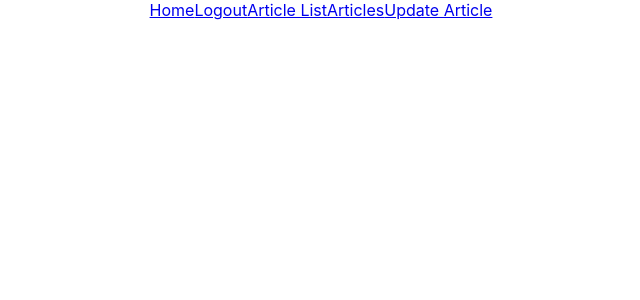
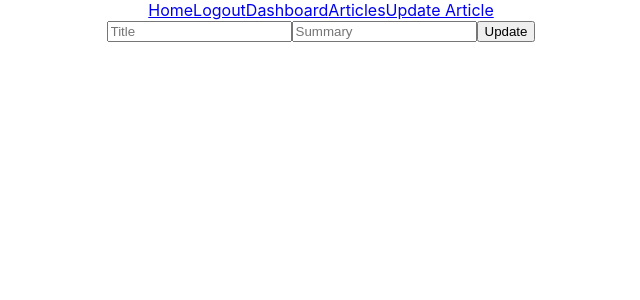
Before and after one commit to roselandroche/Pintereach-Frontend, a React (Create React App) app in the folder articles/: page /updatearticle in a window 1280 px wide. Shown: the top 300 px of the page, without its empty margins (319-959 px from the left). Built offline with nearby package versions, Linux system fonts and the light colour scheme; sample sign-in values are in the browser's storage.

Commit message:
Built Update component

```diff
--- a/articles/src/App.js
+++ b/articles/src/App.js
@@ -22,7 +22,7 @@ function App() {
 
           {!signedIn && <Link to="/login">Login</Link>}
           {signedIn && <Link to="/logout">Logout</Link>}
-          <Link to='/dashboard'>Article List</Link>
+          <Link to='/dashboard'>Dashboard</Link>
           <Link to='/articles'>Articles</Link>
           <Link to='/updatearticle'>Update Article</Link>
           </nav>
--- a/articles/src/components/UpdateArticle.js
+++ b/articles/src/components/UpdateArticle.js
@@ -2,10 +2,49 @@ import React, { useState, useEffect } from 'react';
 import api from '../utils/api';
 
 
-function UpdateArticle() {
+function UpdateArticle(props) {
+    const [newArticle, setNewArticle] = useState({
+        title: '',
+        summary: ''
+    })
+
+    const handleChange = event => {
+        setNewArticle({
+            ...newArticle,
+            [event.target.name]: event.target.value
+        })
+    }
+
+    const handleSubmit = event => {
+        event.preventDefault()
+        api()
+            .put('api/articles/:id', newArticle)
+            .then(res => {
+                console.log(res.data)
+                props.history.push(`/dashboard`)
+            })
+            .catch(err => console.log(err))
+    }
+
     return (
         <div>
-
+            <form onSubmit={handleSubmit}>
+                <input
+                    type='text'
+                    name='title'
+                    placeholder='Title'
+                    value={newArticle.title}
+                    onChange={handleChange}
+                />
+                <input
+                    type='text'
+                    name='summary'
+                    placeholder='Summary'
+                    value={newArticle.summary}
+                    onChange={handleChange}
+                />
+                <button type='submit'>Update</button>
+            </form>
         </div>
     )
 }
```
